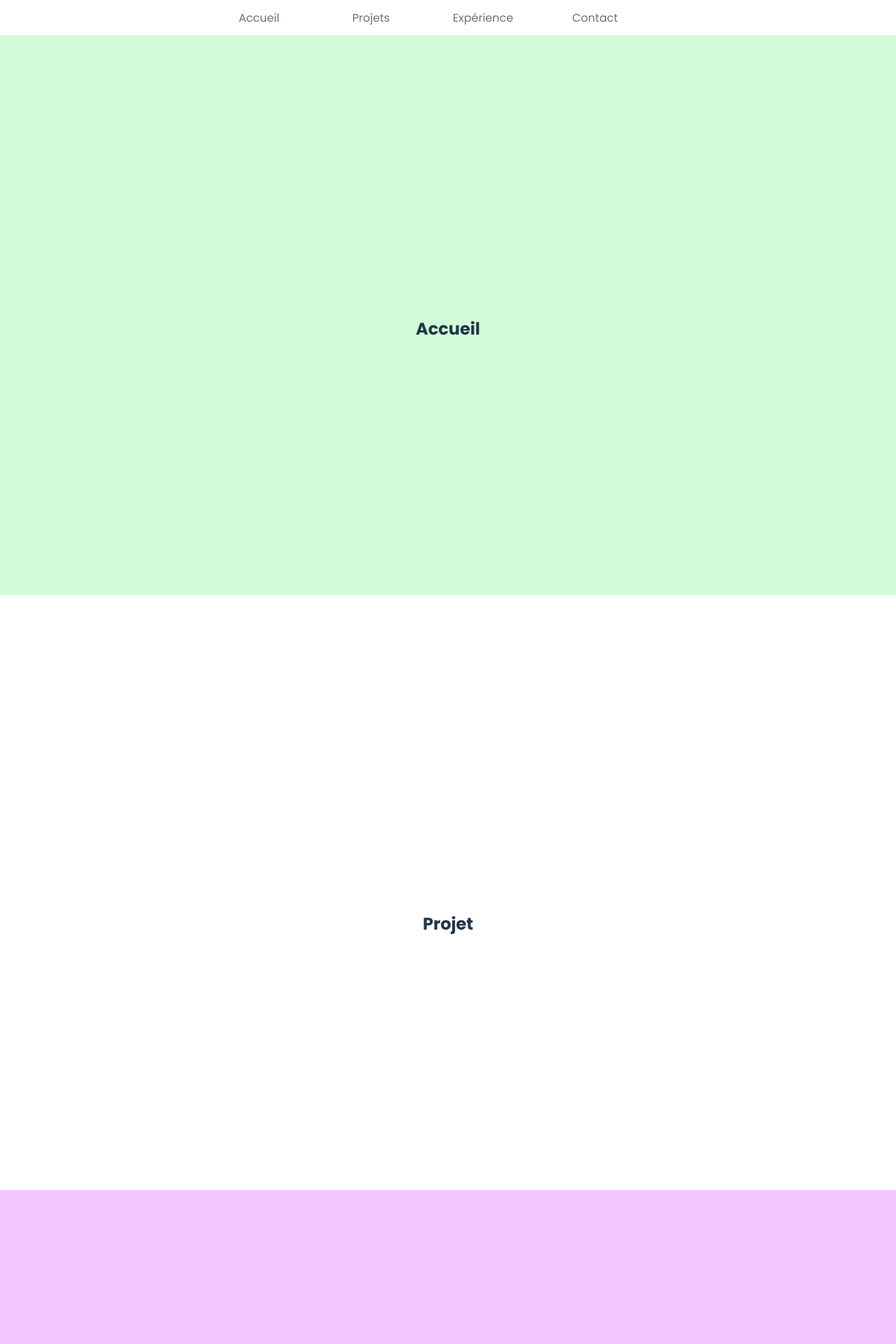
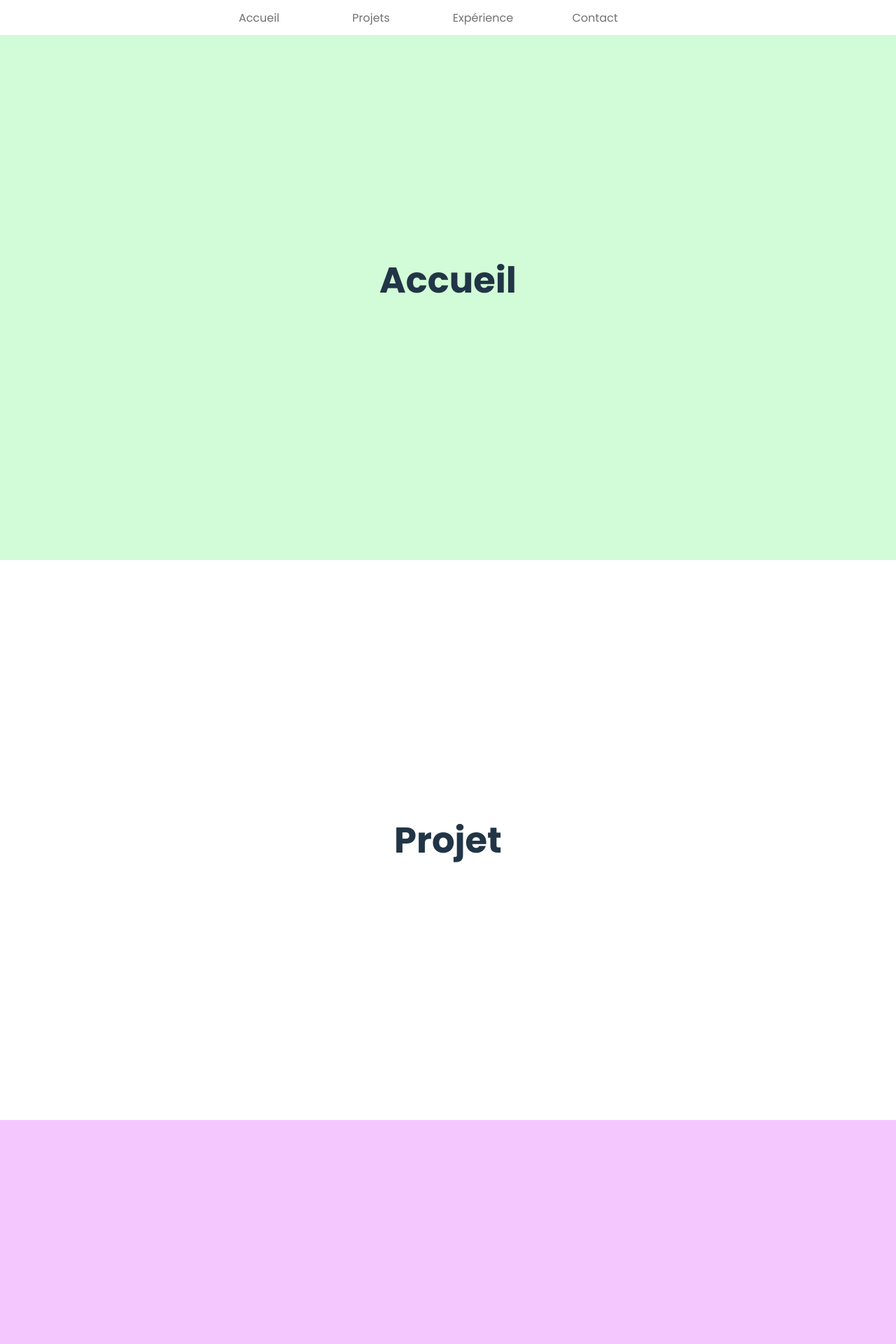
Before and after one commit to HugoVarloud/portfolio, a React (Vite) app in the folder portfolio-hugo-varloud-meyer/: page / in a window 1280 px wide. Shown: the top 1920 px of the page at 70% size. Built offline with nearby package versions, Linux system fonts and the light colour scheme.

Commit message:
Added the most simple parallax effect on title of first section (wip)

```diff
--- a/portfolio-hugo-varloud-meyer/src/components/Section.jsx
+++ b/portfolio-hugo-varloud-meyer/src/components/Section.jsx
@@ -1,11 +1,20 @@
 import React from 'react';
 import "./Sections.css";
 
+
 const Section = ({ id, title }) => {
+  window.addEventListener('scroll', () => {
+    const target = document.querySelector('.section-title');
+    const scrolled = window.scrollY;
+    const rate = scrolled * 0.5;
+    target.style.transform = 'translate3d(0px, ' + rate + 'px, 0px)';
+  })
   return (
-    <section className={id} id={id}>
-      <h2 className='section-title'>{title}</h2>
-    </section>
+    <div className='section-container'>
+      <section className={id} id={id}>
+        <h1 className='section-title'>{title}</h1>
+      </section>
+    </div>
   );
 };
 
--- a/portfolio-hugo-varloud-meyer/src/components/Sections.css
+++ b/portfolio-hugo-varloud-meyer/src/components/Sections.css
@@ -2,28 +2,24 @@
     width: 100vw;
     height: 100vh;
     background: #d2fcd7;
-    padding-top: 50px;
 }
 
 .section2 {
     width: 100vw;
     height: 100vh;
     background: #ffffff;
-    padding-top: 50px;
 }
 
 .section3 {
     width: 100vw;
     height: 100vh;
     background: #f4c8ff;
-    padding-top: 50px;
 }
 
 .section4 {
     width: 100vw;
     height: 100vh;
     background: #ffffff;
-    padding-top: 50px;
 }
 
 .section-title {
@@ -32,4 +28,5 @@
     justify-content: center;
     align-items: center;
     height: 100vh;
+    margin: 0;
 }
```
